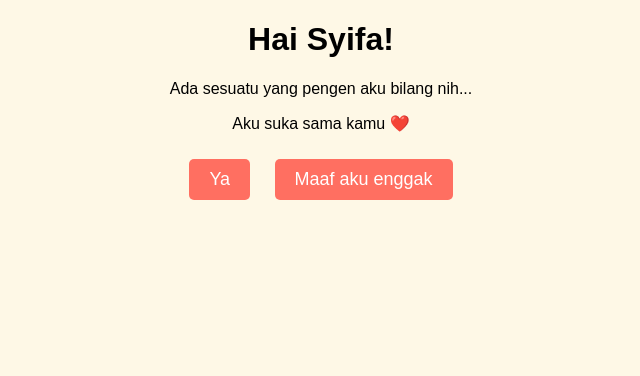
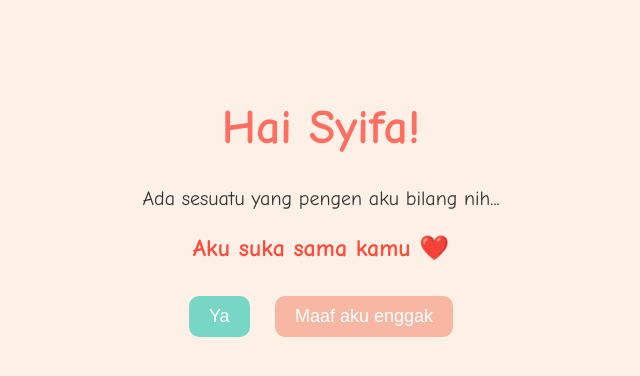
Before and after one commit to Bima36/Rahasiaa, a plain HTML site: page index.html in a window 1280 px wide. Shown: the whole page, without its empty margins (319-959 px from the left). Drawn offline with Linux system fonts and the light colour scheme.

Commit message:
Update style.css

```diff
--- a/style.css
+++ b/style.css
@@ -1,54 +1,61 @@
 body {
   margin: 0;
-  font-family: Arial, sans-serif;
-  background-color: #fef8e6;
+  font-family: 'Comic Sans MS', cursive, sans-serif;
+  background-color: #fdf0e6;
   text-align: center;
+  color: #333;
 }
 
-.hidden {
-  display: none;
+h1 {
+  font-size: 48px;
+  color: #ff6f61;
 }
 
-.envelope {
-  position: relative;
-  width: 200px;
-  height: 150px;
-  margin: 100px auto;
-  background: #ff6f61;
-  cursor: pointer;
+p {
+  font-size: 20px;
 }
 
-.flap {
-  position: absolute;
-  top: 0;
-  width: 0;
-  height: 0;
-  border-left: 100px solid transparent;
-  border-right: 100px solid transparent;
-  border-bottom: 75px solid #ff4b39;
+.bold-text {
+  font-size: 24px;
+  font-weight: bold;
+  color: #ff4b39;
 }
 
-.letter {
-  position: absolute;
-  top: 75px;
-  width: 100%;
-  height: 75px;
-  background: #fff;
-  text-align: center;
-  padding: 10px;
+.main-container {
+  margin-top: 100px;
+}
+
+.buttons {
+  margin-top: 20px;
 }
 
 button {
   margin: 10px;
   padding: 10px 20px;
   font-size: 18px;
-  background-color: #ff6f61;
+  border: none;
+  border-radius: 10px;
   color: white;
-  border: none;
-  border-radius: 5px;
   cursor: pointer;
 }
 
+.yes-btn {
+  background-color: #76d7c4;
+}
+
+.no-btn {
+  background-color: #f7b7a3;
+}
+
 button:hover {
-  background-color: #ff4b39;
+  opacity: 0.8;
 }
+
+img {
+  width: 80%;
+  margin-top: 20px;
+}
+
+.response-container {
+  margin-top: 50px;
+}
```
